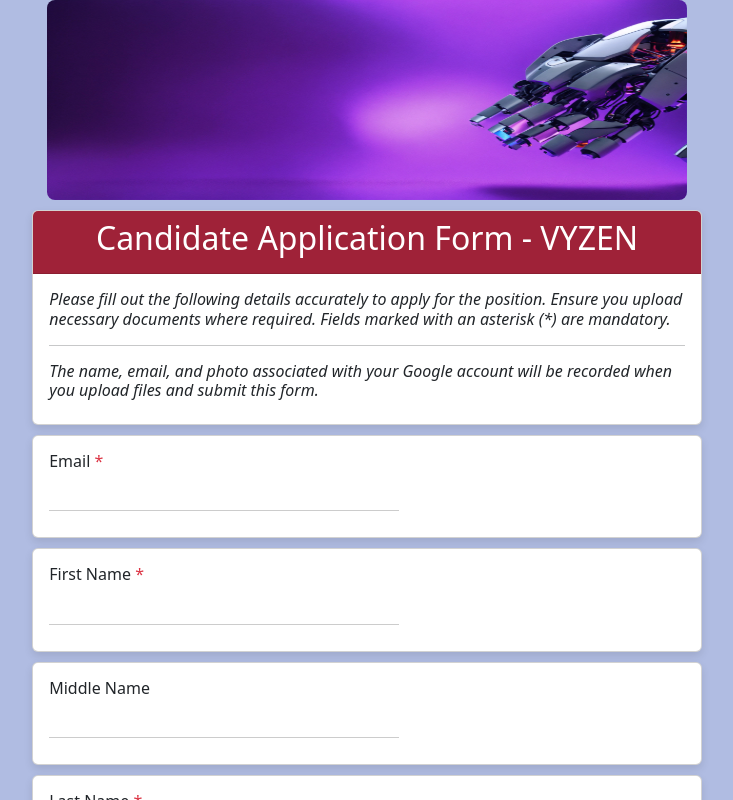
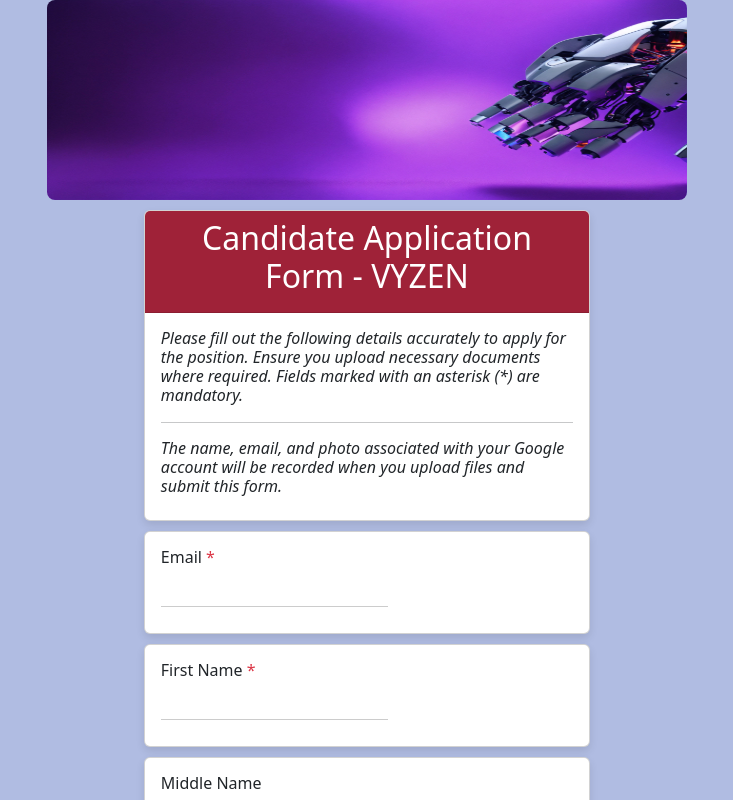
Before and after one commit to Deepak746/Form, a React (Create React App) app in the folder frontend/: page / in a window 1280 px wide. Shown: the top 800 px of the page, without its empty margins (273-1006 px from the left). Built offline with nearby package versions, Linux system fonts and the light colour scheme.

Commit message:
submit1 commit

```diff
--- a/frontend/src/App.css
+++ b/frontend/src/App.css
@@ -72,4 +72,20 @@
   color: red;
 }
 
-/* Additional styles can be added below */
+@media (min-width: 576px) {
+  .card {
+    width: 70%; /* Adjust width for smaller screens */
+  }
+}
+
+@media (min-width: 768px) {
+  .card {
+    width: 50%; /* Adjust width for medium screens */
+  }
+}
+
+@media (min-width: 992px) {
+  .card {
+    width: 40%; /* Adjust width for large screens */
+  }
+}
```
